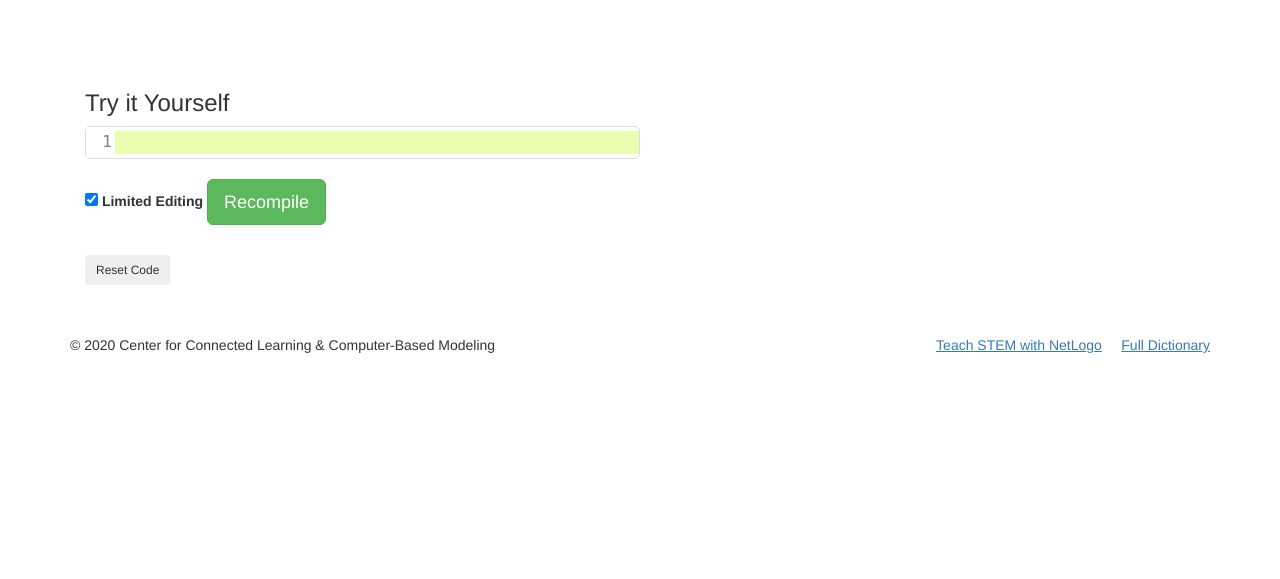
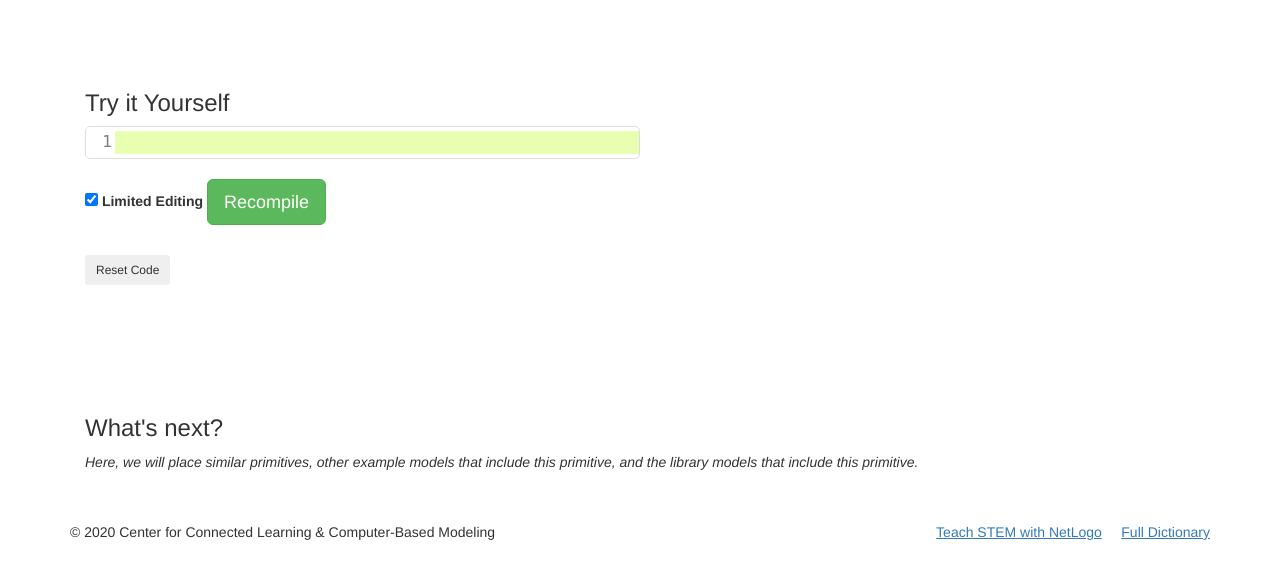
Before and after one commit to NetLogo/beginners-interactive-netlogo-dictionary, a Flask app: template app/templates/primitive.html in a window 1280 px wide. Shown: the part 77-656 px from the top of the page. Run offline with Flask 2, Linux system fonts and the light colour scheme; the template is opened without the code that fills it, so the values that code supplies are empty; some libraries are stand-ins or nearby versions.

Commit message:
minor update

```diff
--- a/app/templates/primitive.html
+++ b/app/templates/primitive.html
@@ -65,6 +65,17 @@
             {{ basemodel | safe }}
         </div>
     </div>
+</div>
+
+<div class="clearfix">&nbsp;</div>
+<div class="clearfix">&nbsp;</div>
+<div class="clearfix">&nbsp;</div>
+<div class="clearfix">&nbsp;</div>
+<div class="clearfix">&nbsp;</div>
+
+<h3 class="mt-4 col-md-12 mb-4"> What's next? </h3>
+<div class="container">
+    <p><em>Here, we will place similar primitives, other example models that include this primitive, and the library models that include this primitive.</em></p>
 </div>
 
 <script type="text/javascript">
```
